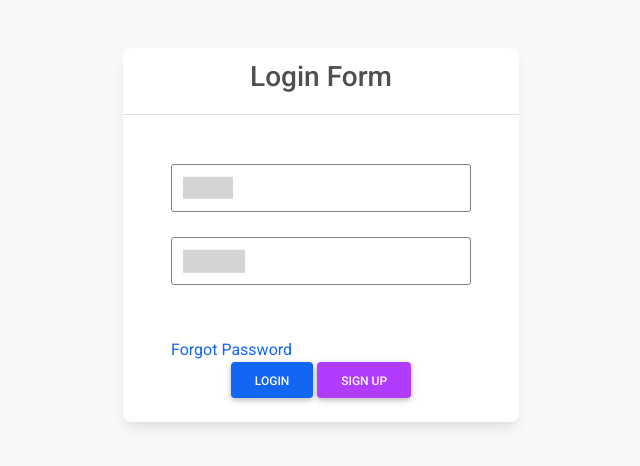
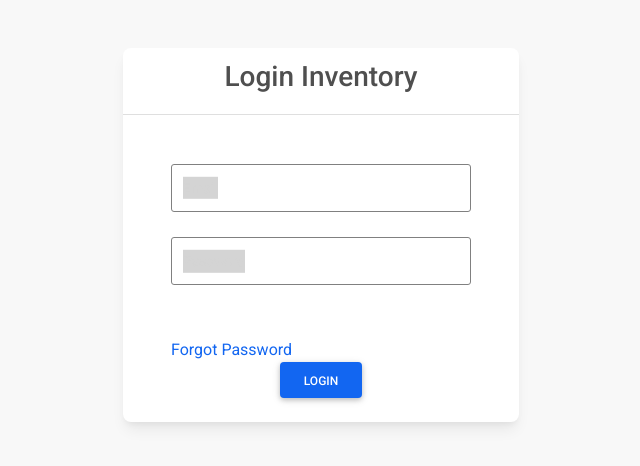
Before and after one commit to HO-Inventory/Demo.inv.io, a plain HTML site: page index.html in a window 1280 px wide. Shown: the whole page, without its empty margins (319-959 px from the left). Drawn offline with nearby package versions, Linux system fonts and the light colour scheme; no server answers.

Commit message:
Update index.html

```diff
--- a/index.html
+++ b/index.html
@@ -4,7 +4,7 @@
         <meta charset="UTF-8">
         <meta http-equiv="X-UA-Compatible" content="IE=edge">
         <meta name="viewport" content="width=device-width, initial-scale=1.0">
-        <title>Auth Demo</title>
+        <title>HO-Support</title>
         <link
         href="https://cdnjs.cloudflare.com/ajax/libs/font-awesome/5.15.1/css/all.min.css"
         rel="stylesheet"
@@ -26,13 +26,13 @@
     <body class="d-flex justify-content-center p-5">
         <div class="card">
             <div class="card-header">
-                <center><h3>Login Form</h3></center>
+                <center><h3>Login Inventory</h3></center>
             </div>
             <form onsubmit="login()" id="loginForm" class="card-body px-5 py-4">
                 <center><small><span id="error" style="color: red"></span></small></center>
                 <center><label class="custom-field">
                     <input id="email" type="text" class="input" required />
-                    <span class="placeholder">Email Id</span>
+                    <span class="placeholder">Email</span>
                 </label><br />
                 <label class="custom-field">
                     <input id="password" type="password" class="input" required />
@@ -40,7 +40,7 @@
                 </label></center><br /><br/>
                 <a href="#" onclick="forgotPass()">Forgot Password</a>
                 <center><button type="submit" class="btn btn-primary">Login</button>
-                <button onclick="signUp()" class="btn btn-secondary">Sign Up</button>
+                <!--<button onclick="signUp()" class="btn btn-secondary">Sign Up</button>-->
                 </center>
             </form>
         </div>
```
